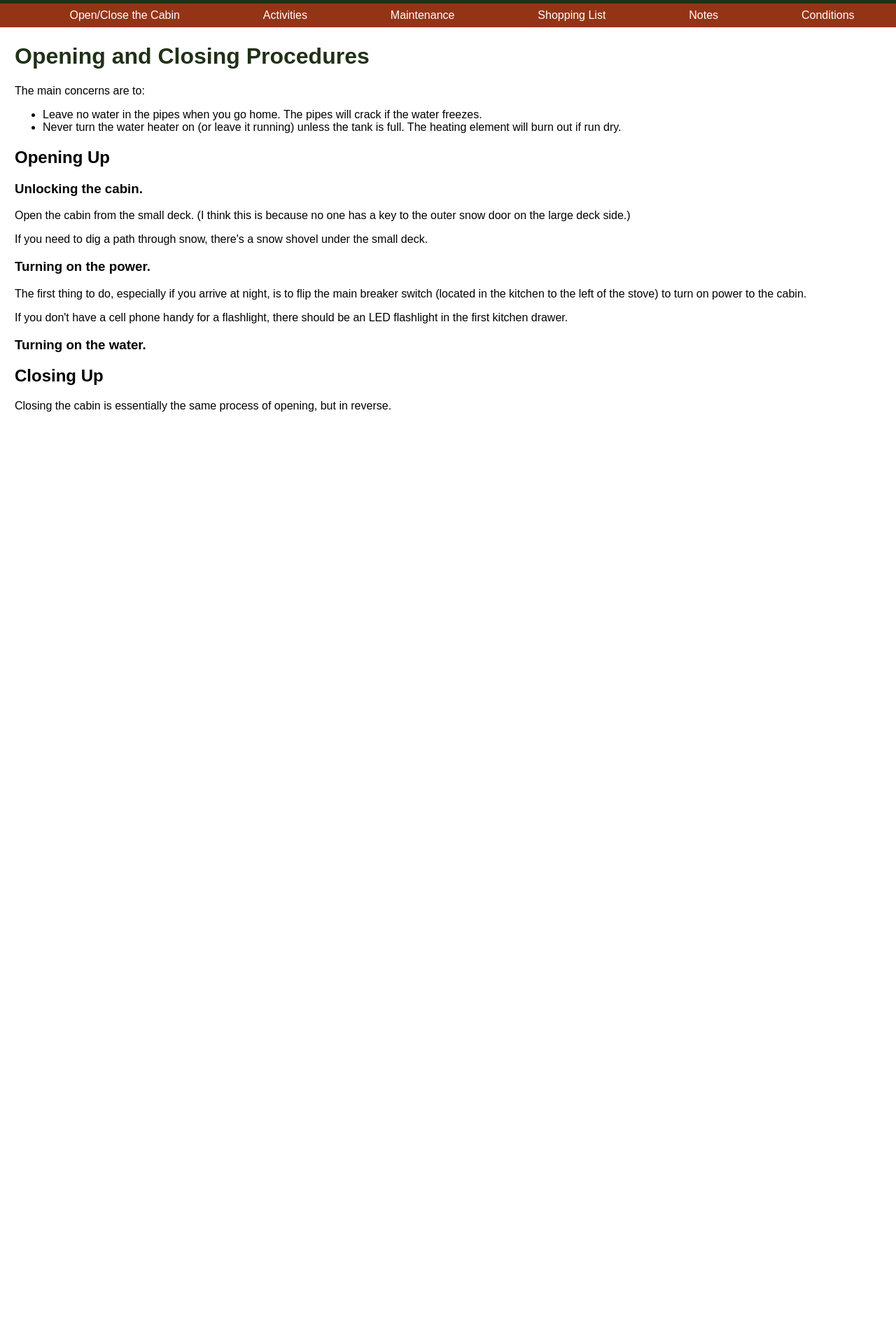
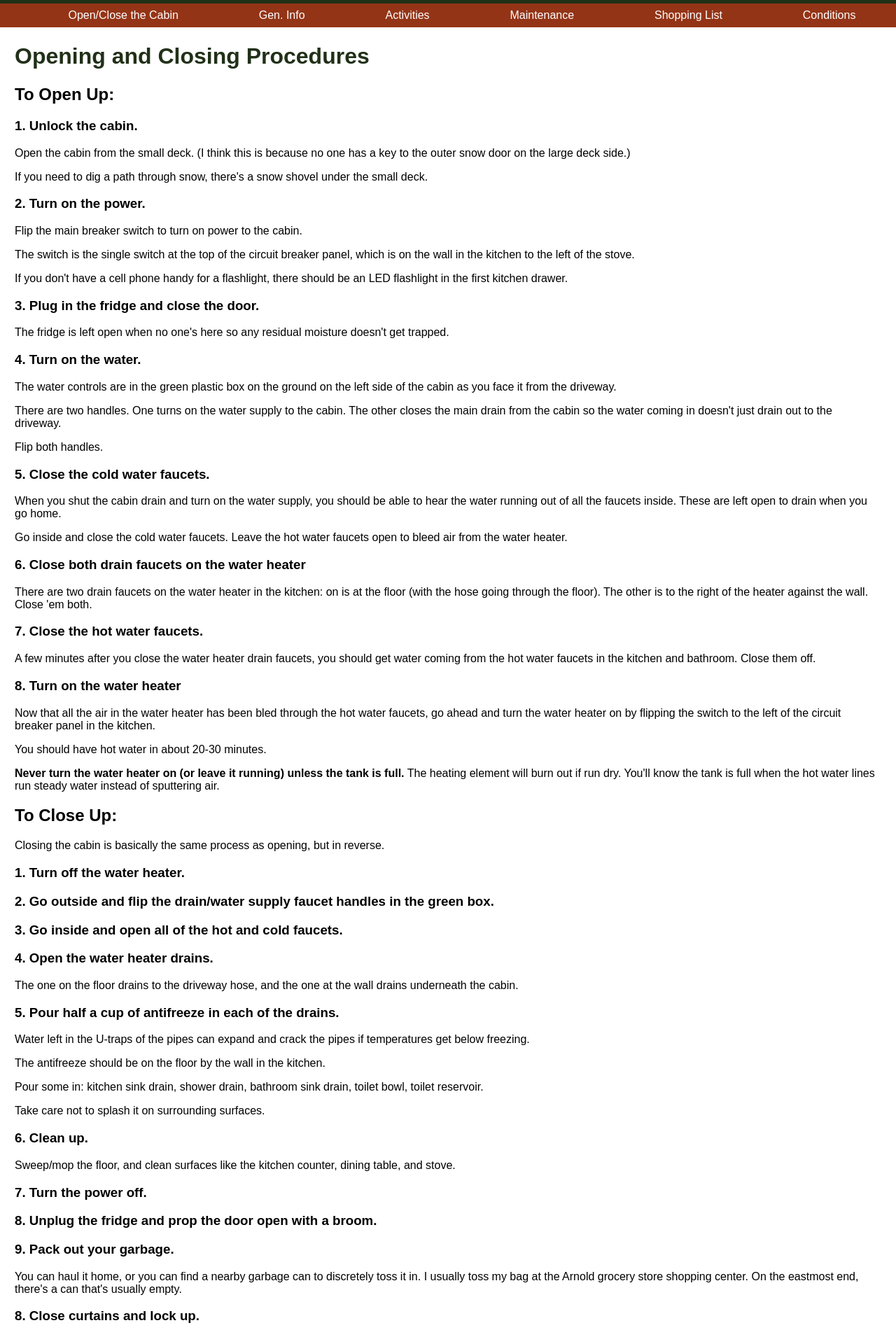
Before and after one commit to wnmurphy/cabin_app, a React (Create React App) app: page /instructions in a window 1280 px wide. Shown: the part 60-1970 px from the top of the page at 70% size. Before the commit the page ends 800 px from the top, so only its background shows below. Built offline with nearby package versions, Linux system fonts and the light colour scheme.

Commit message:
Add content.

```diff
--- a/src/views/Home.js
+++ b/src/views/Home.js
@@ -16,7 +16,7 @@ class Home extends Component {
           <li>general notes</li>
           <li>info on current conditions (weather forecasts, local webcams, etc.)</li>
         </ul>
-        <img className="cabin-photo" src={cabin}/>
+        <img className="cabin-photo" src={cabin} alt="The cabin in winter."/>
       </div>
     )
   }
--- a/src/views/Instructions.js
+++ b/src/views/Instructions.js
@@ -6,29 +6,73 @@ class Instructions extends Component {
     return (
       <div className="instructions">
         <h1>Opening and Closing Procedures</h1>
-        <p>The main concerns are to:</p>
-        <ul>
-          <li>Leave no water in the pipes when you go home. The pipes will crack if the water freezes.</li>
-          <li>Never turn the water heater on (or leave it running) unless the tank is full. The heating element will burn out if run dry.</li>
-        </ul>
 
-        <h2>Opening Up</h2>
+        <h2>To Open Up:</h2>
 
-        <h3>Unlocking the cabin.</h3>
+        <h3>1. Unlock the cabin.</h3>
         <p>Open the cabin from the small deck. (I think this is because no one has a key to the outer snow door on the large deck side.)</p>
         <p>If you need to dig a path through snow, there's a snow shovel under the small deck.</p>
 
-        <h3>Turning on the power.</h3>
-        <p>The first thing to do, especially if you arrive at night, is to flip the main breaker switch (located in the kitchen to the left of the stove) to turn on power to the cabin.</p>
+        <h3>2. Turn on the power.</h3>
+        <p>Flip the main breaker switch to turn on power to the cabin.</p>
+        <p>The switch is the single switch at the top of the circuit breaker panel, which is on the wall in the kitchen to the left of the stove.</p>
         <p>If you don't have a cell phone handy for a flashlight, there should be an LED flashlight in the first kitchen drawer.</p>
 
-        <h3>Turning on the water.</h3>
+        <h3>3. Plug in the fridge and close the door.</h3>
+        <p>The fridge is left open when no one's here so any residual moisture doesn't get trapped.</p>
 
-        <p></p>
+        <h3>4. Turn on the water.</h3>
+        <p>The water controls are in the green plastic box on the ground on the left side of the cabin as you face it from the driveway.</p>
+        <p>There are two handles. One turns on the water supply to the cabin. The other closes the main drain from the cabin so the water coming in doesn't just drain out to the driveway.</p>
+        <p>Flip both handles.</p>
 
-        <h2>Closing Up</h2>
+        <h3>5. Close the cold water faucets.</h3>
+        <p>When you shut the cabin drain and turn on the water supply, you should be able to hear the water running out of all the faucets inside. These are left open to drain when you go home.</p>
+        <p>Go inside and close the cold water faucets. Leave the hot water faucets open to bleed air from the water heater.</p>
 
-        <p>Closing the cabin is essentially the same process of opening, but in reverse.</p>
+        <h3>6. Close both drain faucets on the water heater</h3>
+        <p>There are two drain faucets on the water heater in the kitchen: on is at the floor (with the hose going through the floor). The other is to the right of the heater against the wall. Close 'em both.</p>
+
+        <h3>7. Close the hot water faucets.</h3>
+        <p>A few minutes after you close the water heater drain faucets, you should get water coming from the hot water faucets in the kitchen and bathroom. Close them off.</p>
+
+        <h3>8. Turn on the water heater</h3>
+        <p>Now that all the air in the water heater has been bled through the hot water faucets, go ahead and turn the water heater on by flipping the switch to the left of the circuit breaker panel in the kitchen.</p>
+        <p>You should have hot water in about 20-30 minutes.</p>
+
+        <p><strong>Never turn the water heater on (or leave it running) unless the tank is full.</strong> The heating element will burn out if run dry. You'll know the tank is full when the hot water lines run steady water instead of sputtering air.</p>
+
+        <h2>To Close Up:</h2>
+
+        <p>Closing the cabin is basically the same process as opening, but in reverse.</p>
+
+        <h3>1. Turn off the water heater.</h3>
+
+        <h3>2. Go outside and flip the drain/water supply faucet handles in the green box.</h3>
+
+        <h3>3. Go inside and open all of the hot and cold faucets.</h3>
+
+        <h3>4. Open the water heater drains.</h3>
+        <p>The one on the floor drains to the driveway hose, and the one at the wall drains underneath the cabin.</p>
+
+        <h3>5. Pour half a cup of antifreeze in each of the drains.</h3>
+        <p>Water left in the U-traps of the pipes can expand and crack the pipes if temperatures get below freezing.</p>
+        <p>The antifreeze should be on the floor by the wall in the kitchen.</p>
+        <p>Pour some in: kitchen sink drain, shower drain, bathroom sink drain, toilet bowl, toilet reservoir.</p>
+        <p>Take care not to splash it on surrounding surfaces.</p>
+
+        <h3>6. Clean up.</h3>
+        <p>Sweep/mop the floor, and clean surfaces like the kitchen counter, dining table, and stove.</p>
+
+        <h3>7. Turn the power off.</h3>
+
+        <h3>8. Unplug the fridge and prop the door open with a broom.</h3>
+
+        <h3>9. Pack out your garbage.</h3>
+        <p>You can haul it home, or you can find a nearby garbage can to discretely toss it in. I usually toss my bag at the Arnold grocery store shopping center. On the eastmost end, there's a can that's usually empty.</p>
+
+        <h3>8. Close curtains and lock up.</h3>
+        <p>Please make sure all doors are latched securely.</p>
 
       </div>
     )
--- a/src/views/NavBar.js
+++ b/src/views/NavBar.js
@@ -7,10 +7,10 @@ class NavBar extends Component {
       <div className="NavBar">
         <ul>
         <li className="nav-item"><a href="/instructions">Open/Close the Cabin</a></li>
+        <li className="nav-item"><a href="/notes">Gen. Info</a></li>
         <li className="nav-item"><a href="/activities">Activities</a></li>
         <li className="nav-item"><a href="/maintenance">Maintenance</a></li>
         <li className="nav-item"><a href="/shopping">Shopping List</a></li>
-        <li className="nav-item"><a href="/notes">Notes</a></li>
         <li className="nav-item"><a href="/conditions">Conditions</a></li>
         </ul>
       </div>
--- a/src/views/Notes.js
+++ b/src/views/Notes.js
@@ -6,22 +6,32 @@ class Notes extends Component {
     return (
       <div className="notes">
         <h1>Notes</h1>
-        <p>This is the Notes List.</p>
-        <p>General notes about the cabin.</p>
+        <p>General information about the cabin.</p>
 
-        <h2>Plowing the driveway</h2>
-        <p>If it's been a snowy winter, you may need to have the driveway plowed before you come up.</p>
+        <h2>Groceries</h2>
+        <p>It's most convenient to buy food on the way up. There are two grocery stores in Angel's Camp, and there's a grocery store in Arnold as well.</p>
+
+        <h2>Sleeping Arrangements</h2>
+        <p>The cabin has a bedroom with a queen sized bed, and a queen-sized futon. Both can sleep two. The futon mattress is firmer, and it's in the main room.</p>
+        <p>You should bring your preferred sheets and a blanket/sleeping bag. There are some sheets up here, but they're hand-me-downs and don't really get used or laundered.</p>
+
+        <h2>Laundry</h2>
+        <p>Nope. You'll probably want to bring your own towel too. There are towels up here, but like the sheets they aren't often used or laundered.</p>
+
+        <h2>Plowing the Driveway</h2>
+        <p>If it's been a snowy winter, you may need to call ahead and have the driveway plowed before you come up.</p>
+        <p>Be advised that it has happened in the past that Murietta's Roost was not plowed during snow season. If this happens, you'll have to hike in about 80 yards to the end of the street.</p>
 
         <h2>Internet</h2>
         <p>The neighborhood is wired for internet; the access point is <code>xfinitywifi</code>.</p>
         <p>If you have a Comcast account, then you can use your account login.</p>
         <p>Otherwise, it costs something like $8 for 24 hours of access.</p>
         <p>The signal is decent out on the porch, but you can pick some up at the dinner table.</p>
-        <p><strong>Tip:</strong> use a browser like Brave and turn off JavaScript to make the connection much faster. This will break some web pages, but really helps when the signal is weak. You can also speed up the connection without disabling JavaScript by using browser extensions that block expensive requests to ad trackers. Disconnect, Adblock Plus, and Ghostery are good.</p>
+        <p><strong>Tip:</strong> use a browser like Brave (blocks unnecessary data) and turn off JavaScript to make the connection much faster. This will break some web pages, but really helps when the signal is weak. You can also speed up the connection without disabling JavaScript by using browser extensions that block expensive requests to ad trackers. Disconnect, Adblock Plus, and Ghostery are good.</p>
         <p>You can string up the hammock in the backyard and get a signal strong enough to stream Netflix or work remotely, if you go towards the back of the property towards either far corner.</p>
 
         <h2>Hammock</h2>
-        <p>There is a lightweight hammock by the ladder in the loft. It seats two, and you can take it up to Lake Alpine or Spicer Reservoir if you want to go have a nice picnic and a nap some place.</p>
+        <p>There is a lightweight hammock by the ladder in the loft. It fits two people, and you can take it up to Lake Alpine or Spicer Reservoir if you want to go have a nice picnic and a nap some place.</p>
         <p>There are two black hammock straps (not in the pouch) which each go around a tree, and have multiple loops to hook the hammock hooks into.</p>
         <p>You feed the strap through itself using the big loop on the end.</p>
         <p>Pick trees that are ~7 ft. apart, and keep in mind that the hammock height will settle (sag) a bit once you get in.</p>
@@ -29,10 +39,13 @@ class Notes extends Component {
 
         <h2>Heating</h2>
         <p>In the winter, you can heat the cabin using the two electric space heaters. They're not nearly as effective as the giant gas heater, but that one is out of commission until the small deck is rebuilt so the gas company will run a new line (the gas line currently runs under the small deck, which they said was too sketchy).</p>
-        <p>In other words, if you come up in the winter, you'll also be wearing a few layers indoors even when the heaters are both going.</p>
+        <p>If you run both heaters on full on the same circuit, the circuit will trip. If this happens, try moving one to a different outlet. </p>
+        <p>In other words, if you come up in the winter, you'll probably want to be wearing a few layers indoors even when the heaters are both going.</p>
         <p>If you're desperate, you can run the oven with the door open, but this is inadvisable because it's a waste of energy and wears out the filiments.</p>
 
-        <h2>Heating</h2>
+        <h2>PS3</h2>
+        <p>Pete was kind enough to donate his PS3 and Samsung TV.</p>
+        <p>There are some games, and you can play DVDs on it too.</p>
 
       </div>
     )
```
